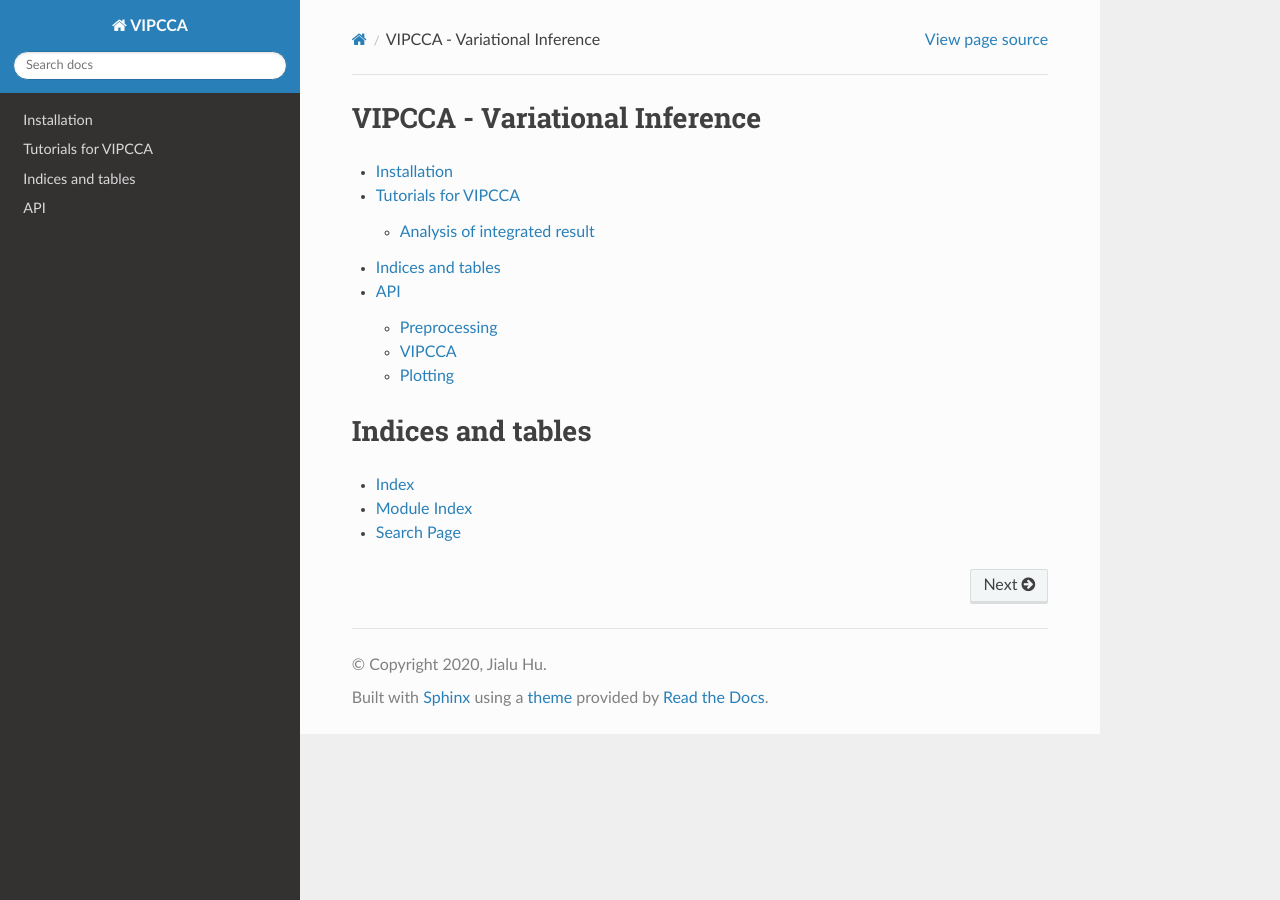
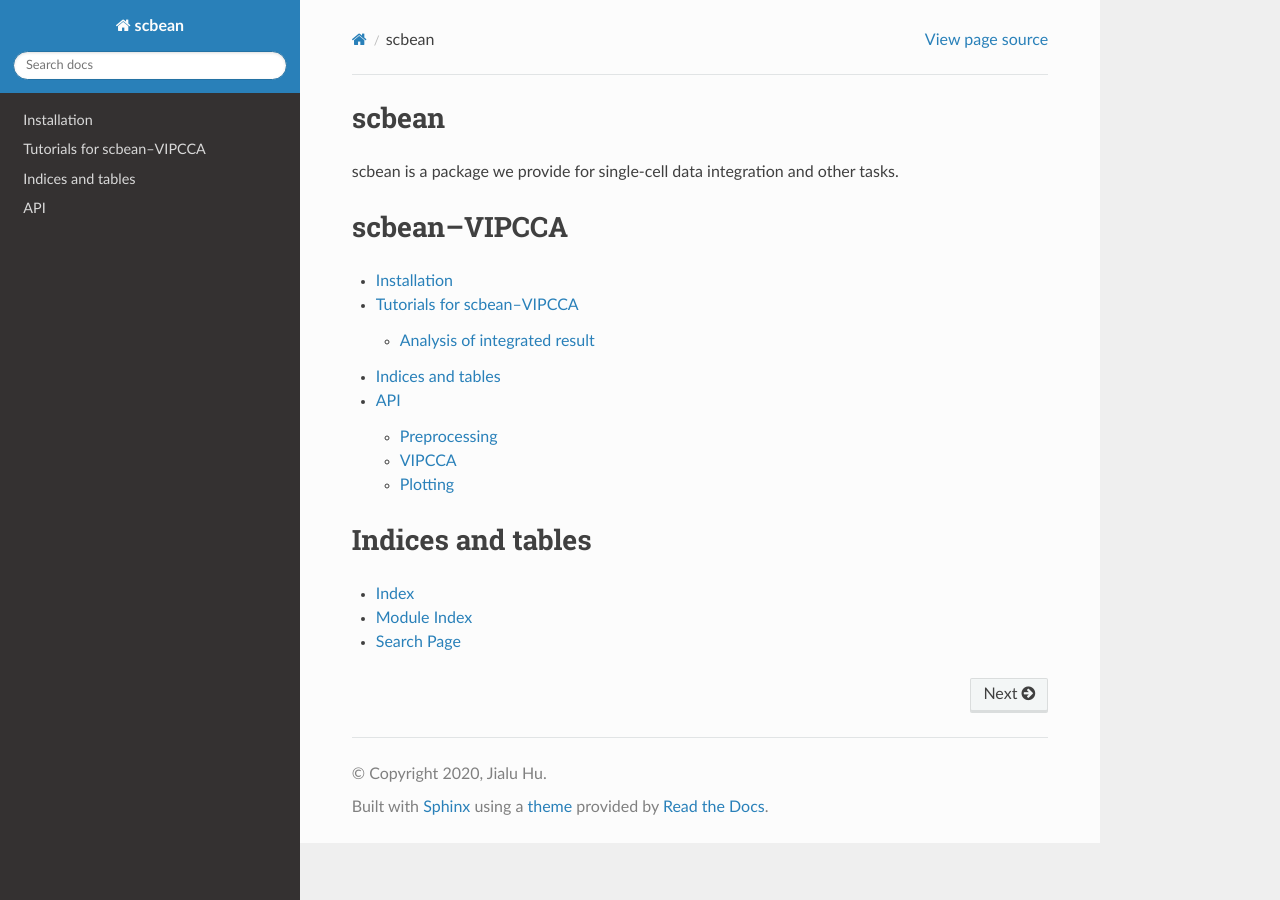
Before and after one commit to jhu99/scbean, a Sphinx documentation site: the page built from docs/source/index.rst, in a window 1280 px wide. Built offline with Sphinx 7.4.7 and the Read the Docs theme 2.0.0, drawn with Linux system fonts in a browser that asks for light colours; pages that are not in the unit, such as notebooks, are missing from menus.

Commit message:
vipcca to scbean

````diff
--- a/docs/source/conf.py
+++ b/docs/source/conf.py
@@ -19,7 +19,7 @@ sys.path.insert(0, root_dir)
 
 # -- Project information -----------------------------------------------------
 
-project = 'VIPCCA'
+project = 'scbean'
 copyright = '2020, Jialu Hu'
 author = 'Jialu Hu'
 
--- a/docs/source/index.rst
+++ b/docs/source/index.rst
@@ -1,11 +1,15 @@
-.. VIPCCA documentation master file, created by
+.. scbean documentation master file, created by
    sphinx-quickstart on Wed Dec 23 10:19:34 2020.
    You can adapt this file completely to your liking, but it should at least
    contain the root `toctree` directive.
 
-VIPCCA - Variational Inference
+scbean
 =========================================================
+scbean is a package we provide for single-cell data integration and other tasks.
 
+
+scbean--VIPCCA
+==================
 .. toctree::
    :maxdepth: 2
 
--- a/docs/source/installation.md
+++ b/docs/source/installation.md
@@ -8,13 +8,13 @@ For more information about conda environment, see this [tutorial](https://docs.c
 $ conda create -n scbean python=3.6
 $ conda activate scbean
 ```
--  Install VIPCCA from pypi
+-  Install scbean from pypi
 
 ```shell
 $ pip install scbean
 ```
 
-- **Install VIPCCA from GitHub source code**
+- **Install scbean from GitHub source code**
 
 ```shell
 $ git clone https://github.com/jhu99/scbean.git
--- a/docs/source/tutorials/index.rst
+++ b/docs/source/tutorials/index.rst
@@ -1,4 +1,4 @@
-Tutorials for VIPCCA
+Tutorials for scbean--VIPCCA
 =========================================================
 
 .. toctree::
````
Also changed, not shown: other parts of docs/source/installation.md (+2 -2 lines).
